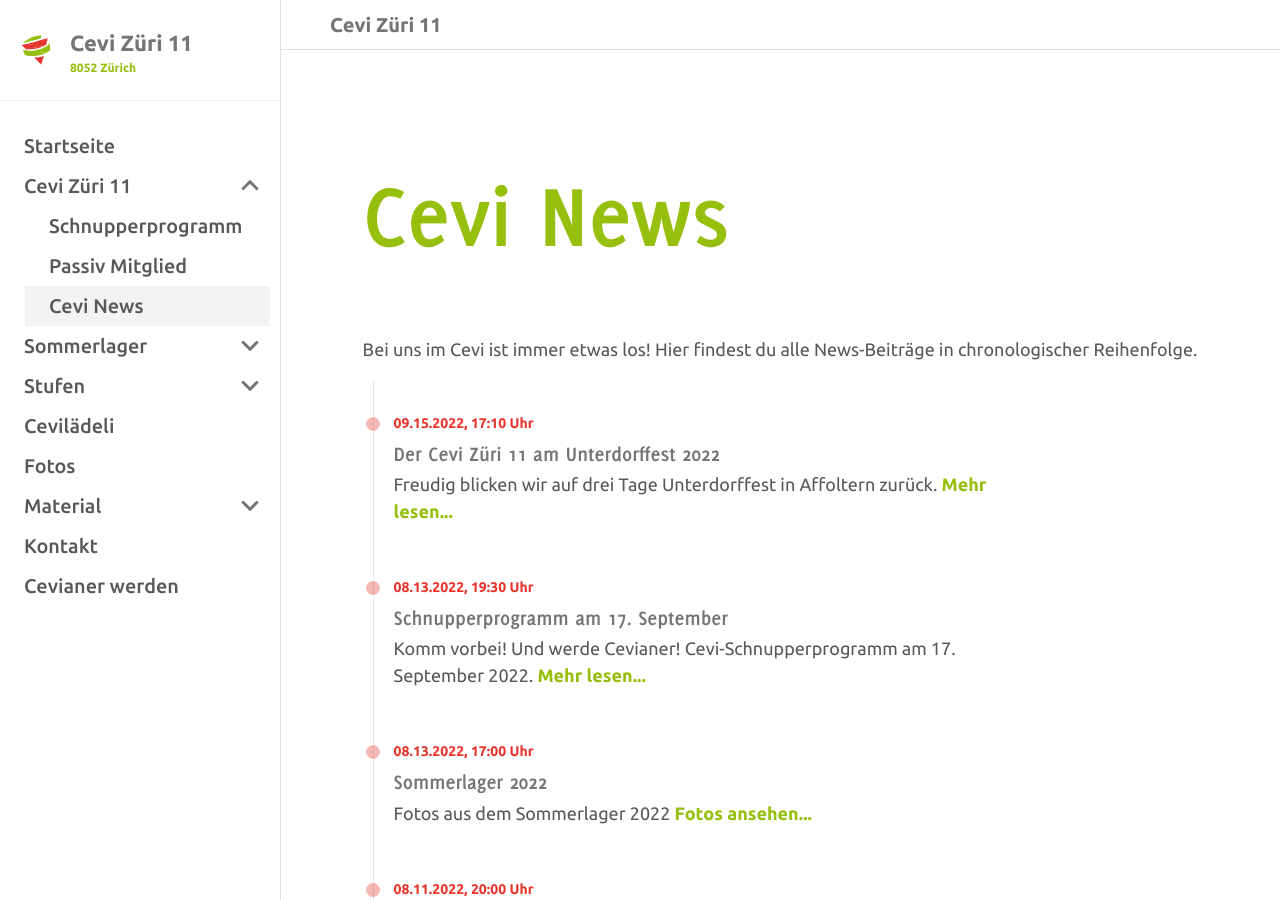
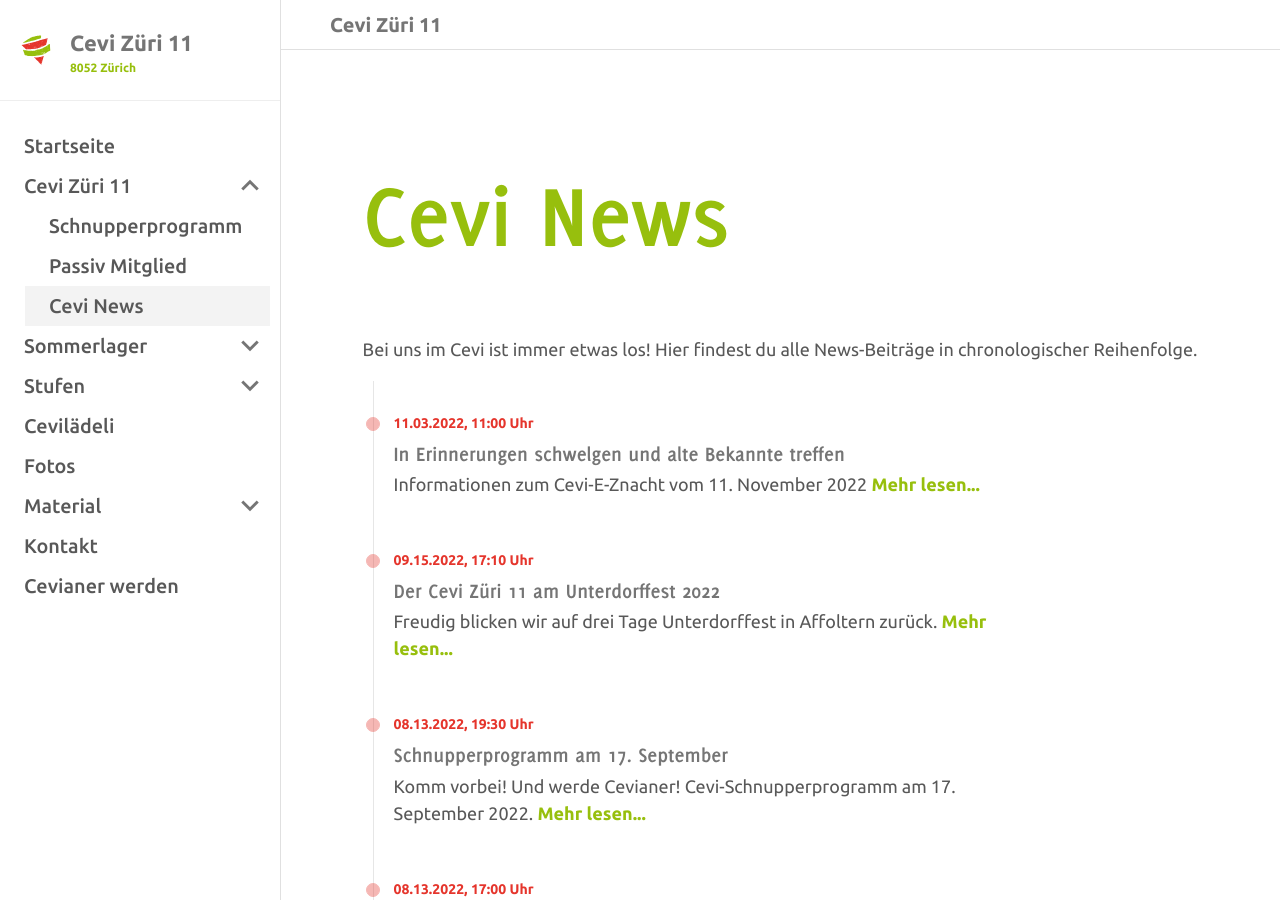
Before and after one commit to wp99cp/cevi_zh11_webpage, a Jekyll site: the page built from content/cevi-news.md, in a window 1280 px wide and 900 px high. Built offline with Jekyll 4.4.1, drawn with Linux system fonts in a browser that asks for light colours; some of the changed lines change nothing that is shown.

Commit message:
add infos for cevi-e-znacht

```diff
--- /dev/null
+++ b/content/news/cevi-e-znacht-einladung.md
@@ -0,0 +1,35 @@
+---
+title: Cevi-E Znacht
+permalink: /cevi-e-znacht-einladung
+news-entry-title: In Erinnerungen schwelgen und alte Bekannte treffen
+news-entry-caption: Am 11. November laden wir alle ehemaligen Leitenden des Cevi Züri 11 ein!
+date: 2022-08-11T20:00
+contact_page: true
+---
+
+# In Erinnerungen schwelgen und alte Bekannte treffen
+
+## Am 11. November laden wir alle ehemaligen Leitenden des Cevi Züri 11 ein!
+
+Um alte Cevi-Bekanntschaften wiederzubeleben, Freundschaften neu zu knüpfen und in Erinnerungen zu schwelgen, laden wir dich gerne zu einem gemeinsamen Nachtessen ein.
+
+Mit dem Cevi-E-Znacht wollen wir allen ehemaligen Leiter\*innen des Cevi Züri 11, die Gelegenheit geben, sich wieder einmal zu sehen und zu erfahren, wie der Cevi Züri 11 heute aussieht. Nebst einem feinen Znacht, werden wir Fotos zeigen und aus den letzten Lagern berichten. Natürlich kommt auch die Möglichkeit sich mit anderen ehemaligen und aktiven Leiter\*innen auszutauschen, nicht zu kurz.
+
+- **Wann?** Freitag der 11. November 2022, ab 18.30 Uhr
+- **Wo?** Im PfadihuusZüri direkt beim Zoo Zürich
+- **Wer?** Alle ehemaligen und aktiven Cevileiter*innen des Cevi Züri 11
+- **Anmeldung?** Bitte einfach das folgende Kontaktformular ausfüllen
+
+Wir freuen uns auf möglichst viele Anmeldungen. Gerne dürft ihr diese Einladung daher an alle, die ihr kennt, weiterleiten. Anmeldeschluss ist der 1. November 2022.
+
+Falls du an diesem Abend nicht dabei sein kannst, aber trotzdem gerne mit uns in Kontakt bleiben möchtest, dann ist eine Passiv-Mitgliederschaft bei uns genau das richtige. Details erfährst du unter [zh11.ch/passiv-mitglied](/passiv-mitglied).
+
+## Anmeldung für Cevi-E-Znacht
+
+Wir melden uns für den Cevi-E-Znacht am 11. November 2022 an.
+
+[[ contact-form :: forms/cevi-e-znacht.yml ]]
+
+## Einladung als PDF
+
+[[ google_drive document :: 1eO9MT3nPHtTZaeeDsw67zD9c7tvPYEZ8 ]]
--- a/content/news/cevi-e-znacht.md
+++ b/content/news/cevi-e-znacht.md
@@ -2,34 +2,37 @@
 title: Cevi-E Znacht
 permalink: /cevi-e-znacht
 news-entry-title: In Erinnerungen schwelgen und alte Bekannte treffen
-news-entry-caption: Am 11. November laden wir alle ehemaligen Leitenden des Cevi Züri 11 ein!
-date: 2022-08-11T20:00
+news-entry-caption: Informationen zum Cevi-E-Znacht vom 11. November 2022
+date: 2022-11-03T11:00
 contact_page: true
 ---
 
 # In Erinnerungen schwelgen und alte Bekannte treffen
 
-## Am 11. November laden wir alle ehemaligen Leitenden des Cevi Züri 11 ein!
+## Informationen zum Cevi-E-Znacht vom 11. November 2022
 
-Um alte Cevi-Bekanntschaften wiederzubeleben, Freundschaften neu zu knüpfen und in Erinnerungen zu schwelgen, laden wir dich gerne zu einem gemeinsamen Nachtessen ein.
+Wir freuen uns, dass du dich für den Cevi-E-Znacht angemeldet hast. Bald schon ist es so weit und wir treffen uns, um
+alte Cevi-Bekanntschaften wiederzubeleben, Freundschaften neu zu knüpfen und in Erinnerungen zu schwelgen! In diesem
+Brief findest du alle Informationen dazu.
 
-Mit dem Cevi-E-Znacht wollen wir allen ehemaligen Leiter\*innen des Cevi Züri 11, die Gelegenheit geben, sich wieder einmal zu sehen und zu erfahren, wie der Cevi Züri 11 heute aussieht. Nebst einem feinen Znacht, werden wir Fotos zeigen und aus den letzten Lagern berichten. Natürlich kommt auch die Möglichkeit sich mit anderen ehemaligen und aktiven Leiter\*innen auszutauschen, nicht zu kurz.
+- **Wann?** Freitag, der 11. November 2022, ab 18.30 Uhr (Nachtessen 19.00 Uhr)
+- **Wo?** Im PfadihuusZüri direkt beim Zoo Zürich. Beim Zoo stehen kostenpflichtige Parkplätze zur Verfügung
+- **Adresse?** Pfadihuus Zürich, Rolf-Balsiger-Strasse 8, 8044 Zürich
+- **Wer?** Alle ehemaligen und aktiven Cevileiter*innen des Cevi Züri 11
+- **Kosten?** Der Abend ist für alle ehemaligen Cevianer*innen und alle aktiven Leiter gratis. Aber wir freuen uns
+  natürlich über jede Spende. Mit einem Betrag von 25.- CHF/Person deckt ihr unsere Ausgaben für diesen Abend. Unsere
+  Kontodaten findet ihr in der PDF-Version der Infos.
 
-- **Wann?** Freitag der 11. November 2022, ab 18.30 Uhr
-- **Wo?** Im PfadihuusZüri direkt beim Zoo Zürich
-- **Wer?** Alle ehemaligen und aktiven Cevileiter*innen des Cevi Züri 11
-- **Anmeldung?** Bitte einfach das folgende Kontaktformular ausfüllen
+## PDF-Version der Infos
 
-Wir freuen uns auf möglichst viele Anmeldungen. Gerne dürft ihr diese Einladung daher an alle, die ihr kennt, weiterleiten. Anmeldeschluss ist der 1. November 2022.
+[[ google_drive document :: 1IaC5k6YQnbJf2fFBcNKdKLD4cEyCYHcq ]]
 
-Falls du an diesem Abend nicht dabei sein kannst, aber trotzdem gerne mit uns in Kontakt bleiben möchtest, dann ist eine Passiv-Mitgliederschaft bei uns genau das richtige. Details erfährst du unter [zh11.ch/passiv-mitglied](/passiv-mitglied).
+## Fragen zum Abend?
 
-## Anmeldung für Cevi-E-Znacht
+Bei Fragen dürft ihr euch gerne bei uns melden!
 
-Wir melden uns für den Cevi-E-Znacht am 11. November 2022 an.
+[[ contact-form :: forms/default.yml ]]
 
-[[ contact-form :: forms/cevi-e-znacht.yml ]]
-
-## Einladung als PDF
-
-[[ google_drive document :: 1eO9MT3nPHtTZaeeDsw67zD9c7tvPYEZ8 ]]
+Falls du an diesem Abend nicht dabei sein kannst, aber trotzdem gerne mit uns in Kontakt bleiben möchtest, dann ist eine
+Passiv-Mitgliederschaft bei uns genau das richtige. Details erfährst du
+unter [zh11.ch/passiv-mitglied](/passiv-mitglied).
```
